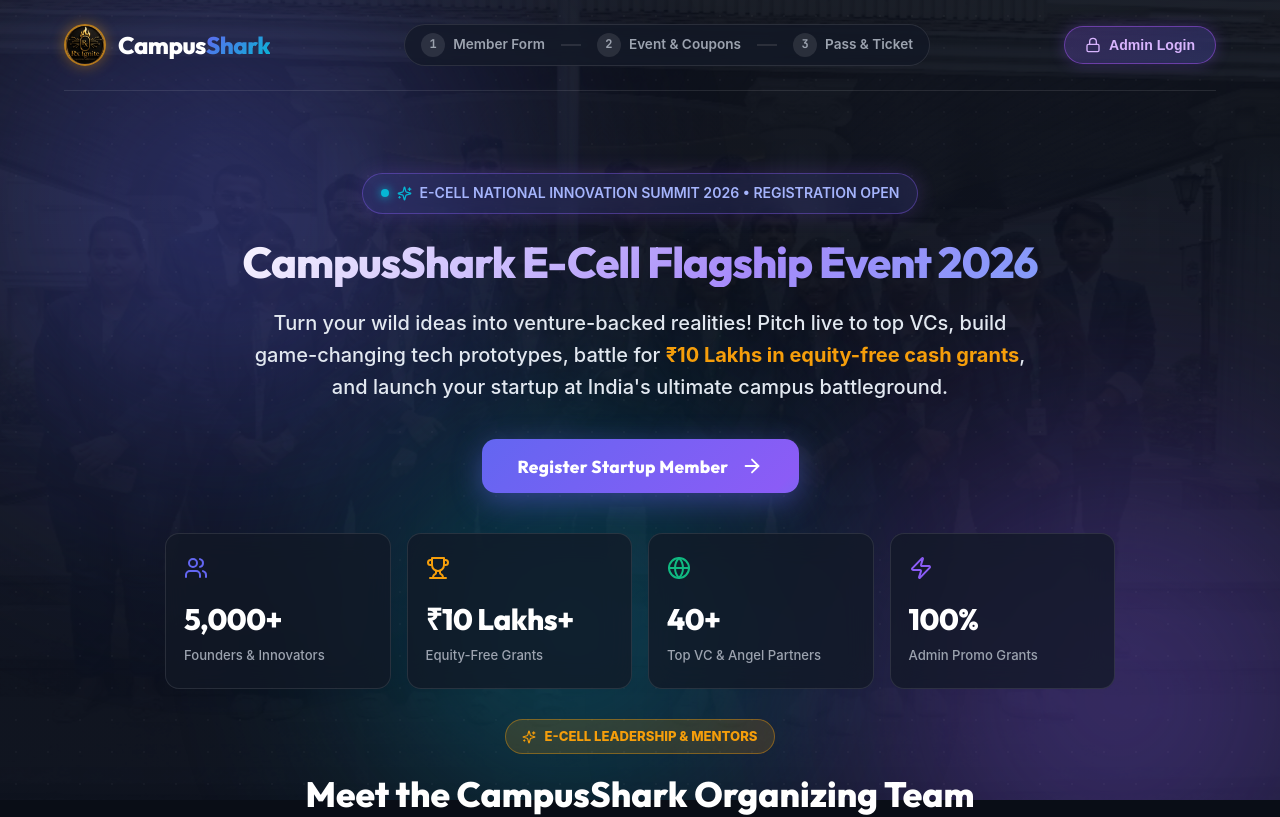
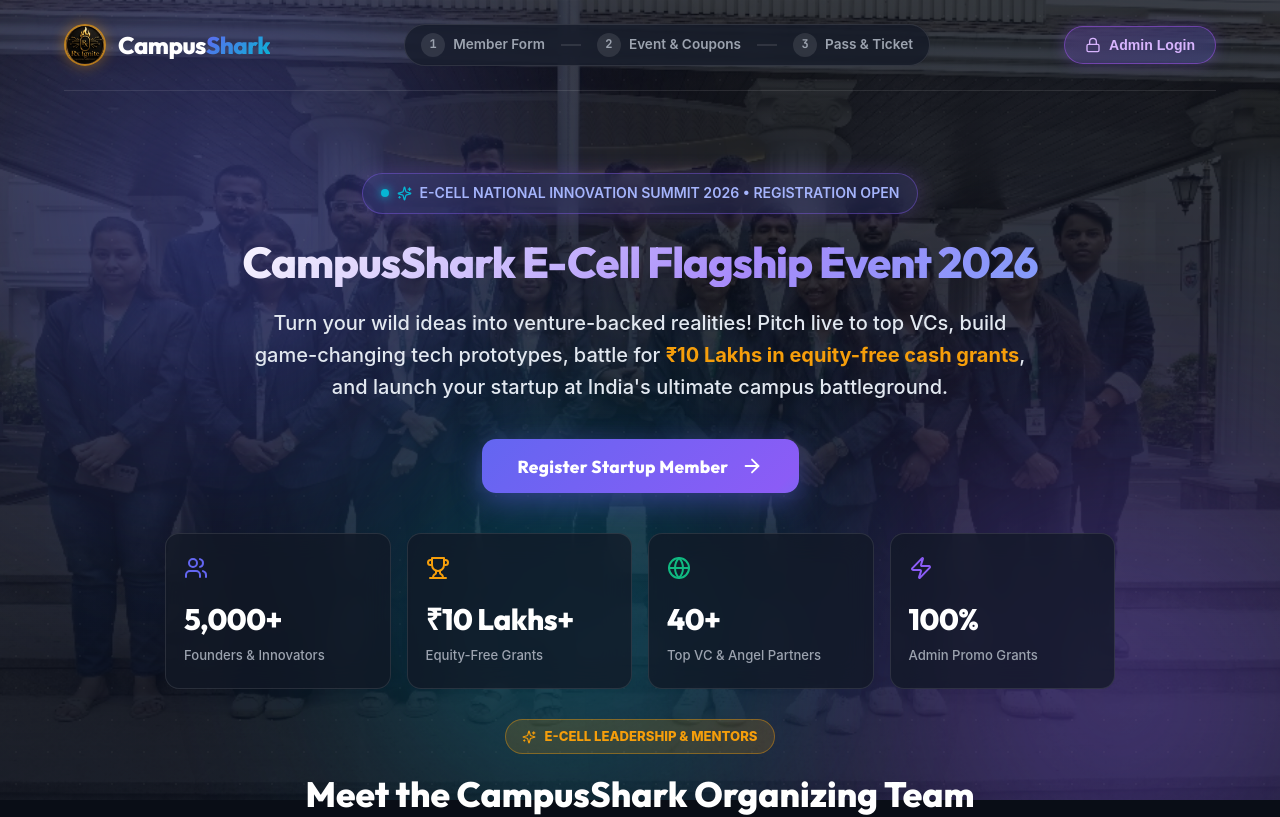
Before and after one commit to rxignite7-pixel/campusshark-portal, a React (Vite) app: page / in a window 1280 px wide. Shown: the top 817 px of the page. Built offline with nearby package versions, Linux system fonts and the light colour scheme; no server answers; the HTML template or start-up script is replaced by a standard one.

Commit message:
Increase background photos opacity to 0.72 for crystal clear visibility

```diff
--- a/src/components/common/BackgroundCarousel.jsx
+++ b/src/components/common/BackgroundCarousel.jsx
@@ -44,16 +44,16 @@
               backgroundImage: `url(${imgSrc})`,
               backgroundSize: 'cover',
               backgroundPosition: 'center center',
-              opacity: isActive ? 0.45 : 0,
-              transform: isActive ? 'scale(1.04)' : 'scale(1)',
+              opacity: isActive ? 0.72 : 0,
+              transform: isActive ? 'scale(1.03)' : 'scale(1)',
               transition: 'opacity 1.5s ease-in-out, transform 6s ease-out',
-              filter: 'brightness(0.75) contrast(1.05)'
+              filter: 'brightness(0.85) contrast(1.1)'
             }}
           />
         );
       })}
 
-      {/* Ambient Theme Gradient Mask */}
+      {/* Dark Ambient Masking Layer (Protects legibility while keeping photos very clear) */}
       <div
         style={{
           position: 'absolute',
@@ -61,7 +61,7 @@
           left: 0,
           width: '100%',
           height: '100%',
-          background: 'linear-gradient(180deg, rgba(13, 18, 30, 0.75) 0%, rgba(13, 18, 30, 0.88) 50%, rgba(13, 18, 30, 0.95) 100%)'
+          background: 'linear-gradient(180deg, rgba(13, 18, 30, 0.62) 0%, rgba(13, 18, 30, 0.75) 50%, rgba(13, 18, 30, 0.88) 100%)'
         }}
       />
     </div>
```
Also changed, not shown: 1 other file (tests, documents, lock files or other folders).
